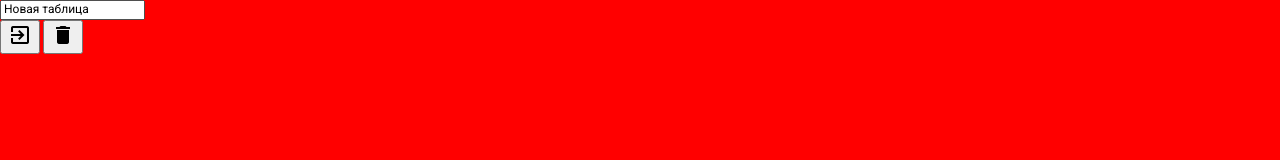
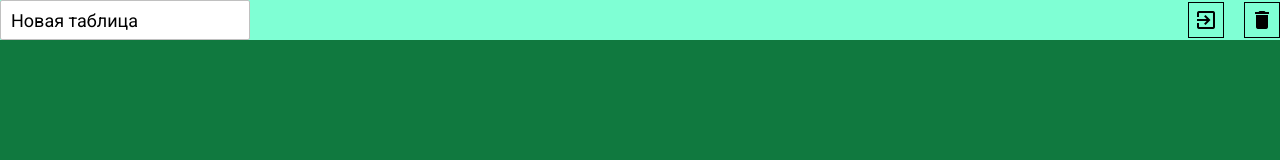
Before and after one commit to Dmitry27Zh/Excel, a website built with webpack: page src/index.html in a window 1280 px wide. Built offline with nearby package versions, Linux system fonts and the light colour scheme.

Commit message:
add header styles

```diff
--- a/src/index.html
+++ b/src/index.html
@@ -12,6 +12,7 @@
     <div class="container" id="app">
       <div class="excel">
         <div class="excel__header header">
+          <div class="header__container">
             <div class="input">
               <input class="input__element" type="text" value="Новая таблица" />
             </div>
@@ -26,6 +27,7 @@
               <button class="button" type="button"><span class="material-icons"> delete </span></button>
             </div>
           </div>
+        </div>
 
         <div class="excel__toolbar"></div>
 
--- a/src/scss/core/_variables.scss
+++ b/src/scss/core/_variables.scss
@@ -1 +1,5 @@
-$color: red;
+$green: #10793f;
+$dark-green: #185c37;
+$jungle-green: #21a366;
+$shamrock-green: #33c481;
+$border-color: #c0c0c0;
--- a/src/scss/core/global.scss
+++ b/src/scss/core/global.scss
@@ -7,5 +7,6 @@
 body {
   font-family: 'Roboto', sans-serif;
   font-size: 12px;
-  background: $color;
+  line-height: 1.2;
+  background: $green;
 }
--- a/src/scss/index.scss
+++ b/src/scss/index.scss
@@ -5,6 +5,8 @@
 @import './core/mixins';
 @import './core/global.scss';
 
+@import './modules/input.scss';
+@import './modules/button.scss';
 @import './modules/header.scss';
 @import './modules/toolbar.scss';
 @import './modules/formula.scss';
--- /dev/null
+++ b/src/scss/modules/button.scss
@@ -0,0 +1,14 @@
+.button {
+  display: flex;
+  justify-content: center;
+  align-items: center;
+  padding: 5px;
+  border: 1px solid #000000;
+  background: transparent;
+  cursor: pointer;
+
+  &:hover,
+  &:focus-visible {
+    background: $jungle-green;
+  }
+}
--- a/src/scss/modules/header.scss
+++ b/src/scss/modules/header.scss
@@ -0,0 +1,17 @@
+.header {
+  background: aquamarine;
+
+  &__container {
+    display: flex;
+    justify-content: space-between;
+    align-items: center;
+    flex-wrap: wrap;
+    gap: 50px;
+  }
+
+  &__buttons {
+    display: flex;
+    align-items: center;
+    gap: 20px;
+  }
+}
--- /dev/null
+++ b/src/scss/modules/input.scss
@@ -0,0 +1,19 @@
+.input {
+  display: flex;
+  max-width: 100%;
+
+  &__element {
+    width: 250px;
+    max-width: 100%;
+    height: 40px;
+    padding: 5px 10px;
+    font-size: 18px;
+    color: #000000;
+    border: 1px solid transparent;
+    border-radius: 2px;
+
+    &:hover {
+      border-color: $border-color;
+    }
+  }
+}
```
Lines whose indentation alone changed are shown as unchanged.
